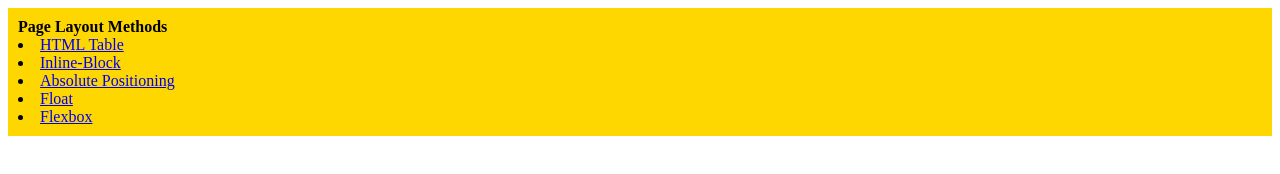
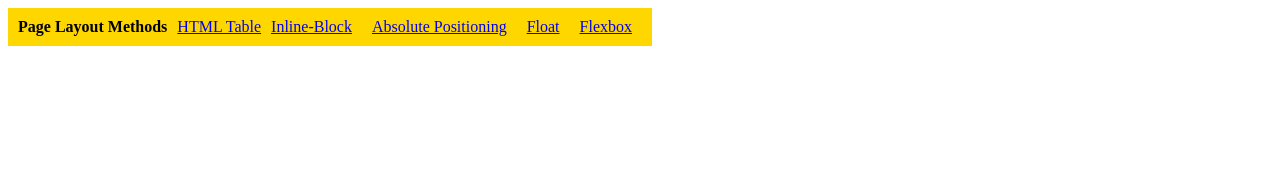
Before and after one commit to Raju-Neduri/WebDevelopment, a plain HTML site: page CSS/9.0 Display Flex/index.html in a window 1280 px wide. Drawn offline with Linux system fonts and the light colour scheme.

Commit message:
commit 2 for display flex

```diff
--- a/CSS/9.0 Display Flex/index.html
+++ b/CSS/9.0 Display Flex/index.html
@@ -10,15 +10,19 @@
       padding: 0;
       margin: 0;
       font-weight: 700;
+      display: inline-flex;
+
     }
 
     li {
-      /* list-style: none; */
+      list-style: none;
     }
 
     .container {
       padding: 10px;
       background-color: gold;
+      display: inline-flex;
+      gap: 10px;
     }
   </style>
 </head>
@@ -29,6 +33,7 @@
 
     <li><a href="./html-table.html">HTML Table</a></li>
     <li><a href="./inline-block.html">Inline-Block</li>
+
     <li><a href="./absolute-position.html">Absolute Positioning</li>
     <li><a href="./float.html">Float</li>
     <li><a href="./flex.html">Flexbox</li>
```
